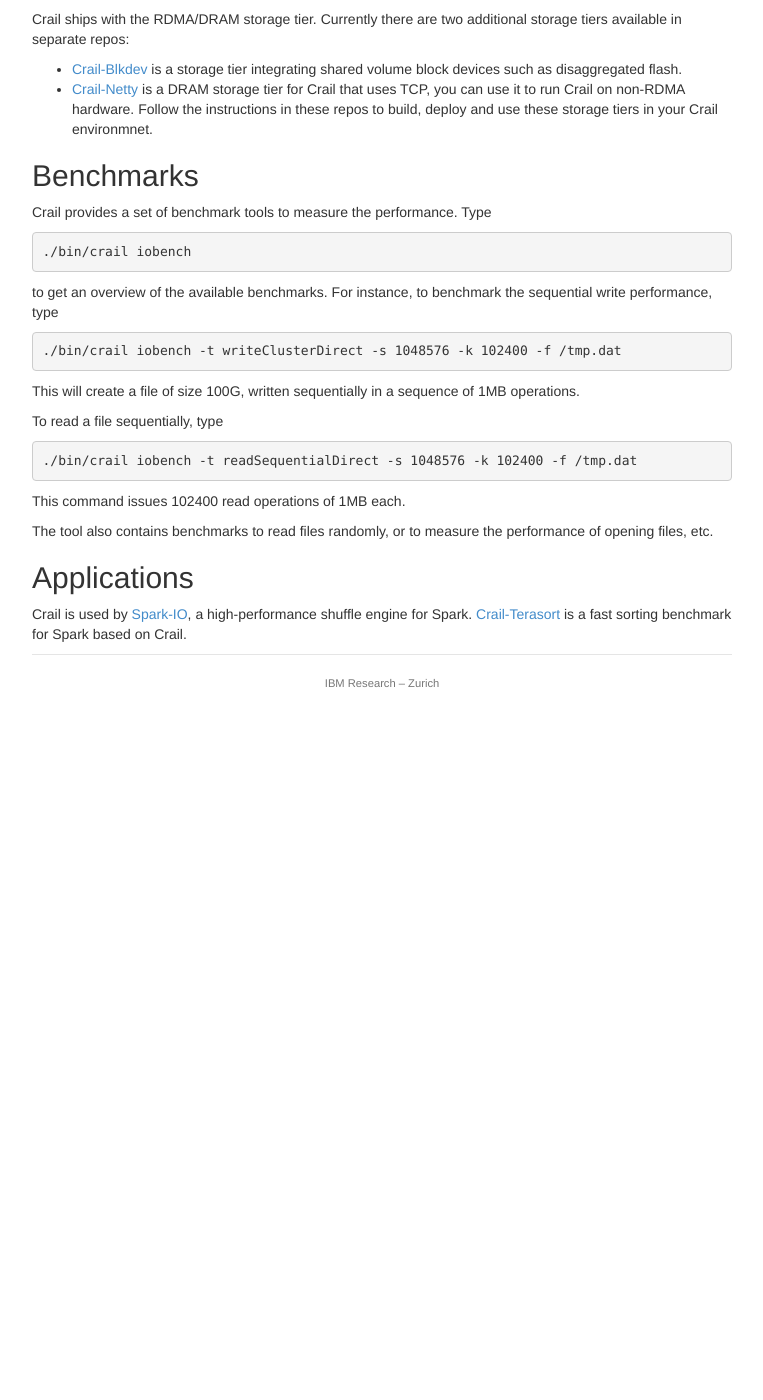
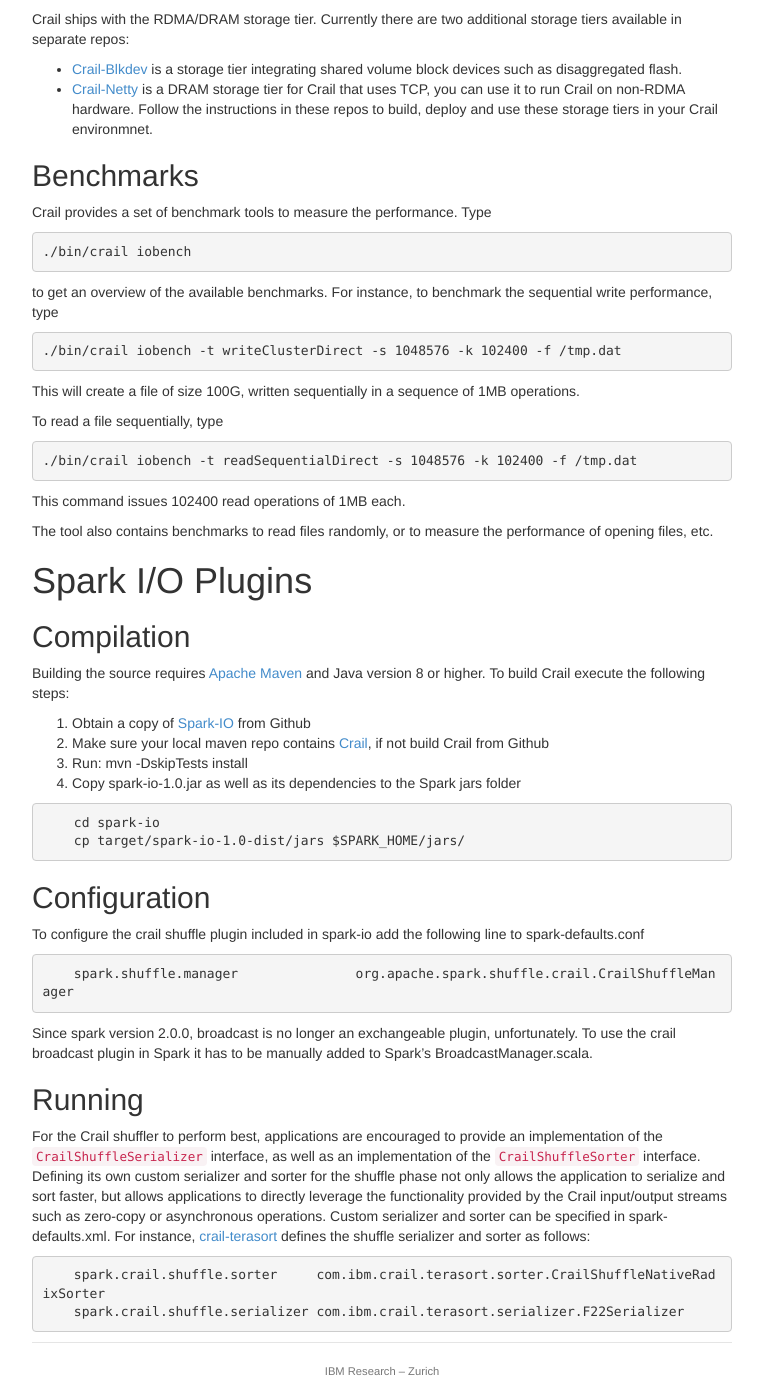
Before and after one commit to apache/incubator-crail-website, a Jekyll site: the page built from download/index.md, in a window 1280 px wide and 1400 px high, scrolled down 4502 px. Shown: the whole window, without its empty margins (258-1021 px from the left). Built offline with Jekyll 4.4.1, drawn with Linux system fonts in a browser that asks for light colours; before the commit the page ends 5214 px from its top, so only the background shows below that.

Commit message:
Update index.md

````diff
--- a/download/index.md
+++ b/download/index.md
@@ -208,6 +208,35 @@
 
 The tool also contains benchmarks to read files randomly, or to measure the performance of opening files, etc.
 
-## Applications
+# Spark I/O Plugins
 
-Crail is used by [Spark-IO](https://github.com/zrlio/spark-io), a high-performance shuffle engine for Spark. [Crail-Terasort](https://github.com/zrlio/crail-terasort) is a fast sorting benchmark for Spark based on Crail.
+## Compilation
+
+Building the source requires [Apache Maven](http://maven.apache.org/) and Java version 8 or higher.
+To build Crail execute the following steps:
+
+1. Obtain a copy of [Spark-IO](https://github.com/zrlio/spark-io) from Github
+2. Make sure your local maven repo contains [Crail](https://github.com/zrlio/crail), if not build Crail from Github
+4. Run: mvn -DskipTests install
+5. Copy spark-io-1.0.jar as well as its dependencies to the Spark jars folder
+
+```
+    cd spark-io
+    cp target/spark-io-1.0-dist/jars $SPARK_HOME/jars/
+```
+## Configuration
+
+To configure the crail shuffle plugin included in spark-io add the following line to spark-defaults.conf
+```
+    spark.shuffle.manager		org.apache.spark.shuffle.crail.CrailShuffleManager
+```
+Since spark version 2.0.0, broadcast is no longer an exchangeable plugin, unfortunately. To use the crail broadcast plugin in Spark it has to be manually added to Spark's BroadcastManager.scala.
+
+## Running
+
+For the Crail shuffler to perform best, applications are encouraged to provide an implementation of the `CrailShuffleSerializer` interface, as well as an implementation of the `CrailShuffleSorter` interface. Defining its own custom serializer and sorter for the shuffle phase not only allows the application to serialize and sort faster, but allows applications to directly leverage the functionality provided by the Crail input/output streams such as zero-copy or asynchronous operations. Custom serializer and sorter can be specified in spark-defaults.xml. For instance, [crail-terasort](https://github.com/zrlio/crail-terasort) defines the shuffle serializer and sorter as follows:
+
+```
+    spark.crail.shuffle.sorter     com.ibm.crail.terasort.sorter.CrailShuffleNativeRadixSorter
+    spark.crail.shuffle.serializer com.ibm.crail.terasort.serializer.F22Serializer
+```
````
